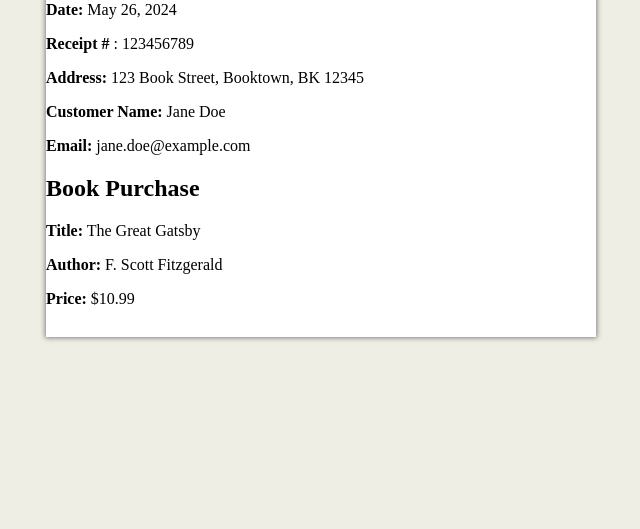
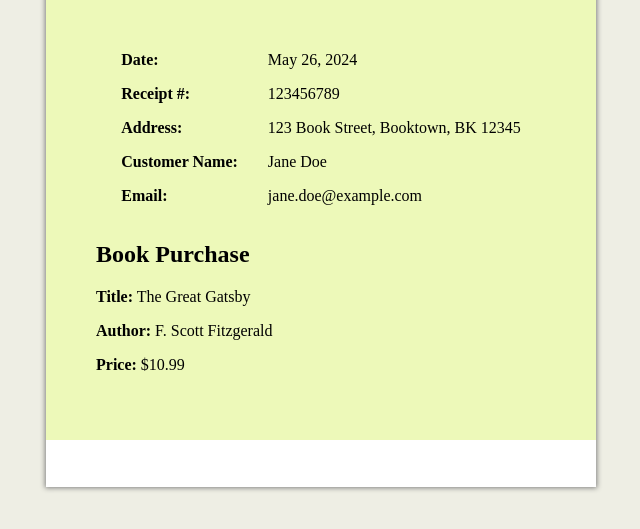
Before and after one commit to kunalsonwane77/assignment-21, a plain HTML site: page index.html in a window 1280 px wide. Shown: the part 271-800 px from the top of the page, without its empty margins (319-959 px from the left). Drawn offline with Linux system fonts and the light colour scheme.

Commit message:
book details added

```diff
--- a/index.html
+++ b/index.html
@@ -14,7 +14,7 @@
         }
         .container{
 
-            height: 600px;
+            height: 750px;
             width: 550px;
             margin: 0 auto;
             background-color: white;
@@ -40,6 +40,21 @@
             top: 15px;
 
         }
+        .recipt-content{
+            background-color: rgb(237, 249, 185);
+            padding: 50px;
+
+        }
+        .receipt-details{
+
+             display: flex;
+            justify-content: center;
+
+
+        }
+        .receipt-details p b{
+            margin-right: 30px;
+        }
     </style>
 </head>
 <body>
@@ -53,15 +68,27 @@
 
    <div class="recipt-content">
 
-    <div class="receipt-details">                    <b></b>
-        <p><b>Date:</b>  May 26, 2024</p>
-        <p><b>Receipt #</b> : 123456789</p>
-        <p><b>Address:</b>   123 Book Street, Booktown, BK 12345</p>
+    <div class="receipt-details">
+        <div class="detail1">
+            <p><b>Date:</b>
+            <p><b>Receipt #:</b>
+            <p><b>Address:</b>
+             <p><b>Customer Name:</b></p>
+              <p><b>Email:</b></p>
+
+        </div>
+
+        <div class="receipt-details2">
+         <p>May 26, 2024</p>
+         <p>123456789</p>
+        <p>123 Book Street, Booktown, BK 12345</p>
+        <p>Jane Doe</p>
+        <p> jane.doe@example.com</p>
+
+        </div>
+
     </div>
-    <div class="customer-details">
-        <p><b>Customer Name:</b>    Jane Doe</p>
-        <p><b>Email:</b>  jane.doe@example.com</p>
-    </div>
+
     <div class="book-details">
         <h2>Book Purchase</h2>
         <p><b>Title:</b>   The Great Gatsby</p>
```
